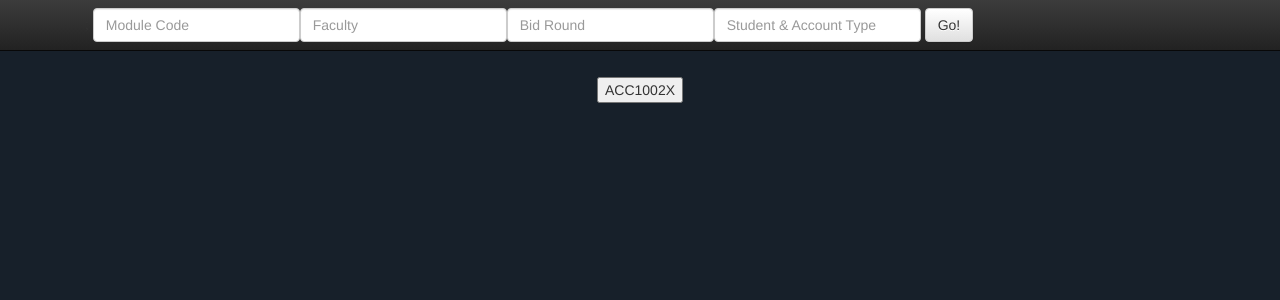
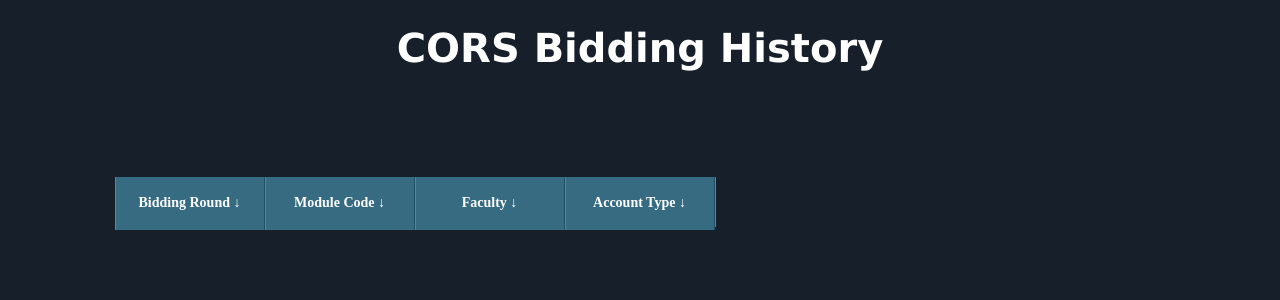
Before and after one commit to yogamurti/HacknRoll, a PHP site: page / in a window 1280 px wide. Shown: the top 300 px of the page. Run offline with PHP 8.4, Linux system fonts and the light colour scheme; some libraries are stand-ins or nearby versions.

Commit message:
Add files via upload
proper formatting

```diff
--- a/index.php
+++ b/index.php
@@ -5,50 +5,77 @@
 
 <html>
 <head>
-  <title>CORS Bidding History</title>
-  <meta name="viewport" content="width=device-width">
+  <title>Hack n Roll 2017</title>
   <link rel="stylesheet" href="https://maxcdn.bootstrapcdn.com/bootstrap/3.3.6/css/bootstrap.min.css">
   <link rel="stylesheet" href="https://maxcdn.bootstrapcdn.com/bootstrap/3.3.6/css/bootstrap-theme.min.css">
   <link rel="stylesheet" href="stylesheet.css">
-  <nav class='navbar navbar-inverse navbar-fixed-top'>
+</head>
+<body>
+  <br/>
+  <div class="mainHeading">CORS Bidding History</div>
     <div class='container'>
-      <div class='navbar-header'>
-        <button type='button' class='navbar-toggle collapsed' data-toggle='collapse' data-target='#navbar' aria-expanded='false' aria-controls='navbar'>
-          <span class='sr-only'>Toggle navigation</span>
-          <span class='icon-bar'></span>
-          <span class='icon-bar'></span>
-          <span class='icon-bar'></span>
-        </button>
-      </div>
-      <div id='navbar' class='collapse navbar-collapse'>
-        <ul class='nav navbar-nav'></ul>
-        <?php
-          echo "<form class='navbar-form' method='post'>;
-          <div class='form-group'>
-            <div id='MC' style='float:left'><input placeholder='Module Code' class='form-control' name='ModuleCode' type='text'></div>
-            <div id='FAC' style='float:left'><input placeholder='Faculty' class='form-control' name='Faculty' type='text'></div>
-            <div id='BR' style='float:left'><input placeholder='Bid Round' class='form-control' name='BiddingRound' type='text'></div>
-            <div id='SAT' style='float:left'><input placeholder='Student & Account Type' class='form-control' name='StudentAccountType' type='text'></div>
+      <div class='topbar'>
+        <div style = "font-family: Times New Roman; font-size: 20px";>
+          <div class='tocenter'>
+            <div id='wrap'>
+              <center>
+              <ul class='menu'>
+                <li>
+                  <a href="#"><b>Bidding Round ↓</a></b>
+                  <ul>
+                    <li><a href="#"><b>1A</b></a></li>
+                    <li><a href="#"><b>1B</b></a></li>
+                    <li><a href="#"><b>2A</b></a></li>
+                    <li><a href="#"><b>2B</b></a></li>
+                    <li><a href="#"><b>3A</b></a></li>
+                    <li><a href="#"><b>3B</b></a></li>
+                  </ul>
+                </li>
+                <li>
+                  <a href="#"><b>Module Code ↓</a></b>
+                  <ul>
+                    <li><a href="#"><b>ACC1002X</b></a></li>
+                    <li><a href="#"><b>CS1010S</b></a></li>
+                    <li><a href="#"><b>EC1301</b></a></li>
+                    <li><a href="#"><b>MKT1003X</b></a></li>
+                    <li><a href="#"><b>PL1101E</b></a></li>
+                  </ul>
+                </li>
+                <li>
+                  <a href="#"><b>Faculty ↓</a></b>
+                  <ul>
+                    <li><a href="#"><b>School of Computing</b></a></li>
+                    <li><a href="#"><b>School of Science</b></a></li>
+                  </ul>
+                </li>
+                <li>
+                  <a href="#"><b>Account Type ↓</a></b>
+                  <ul>
+                    <li><a href="#"><b>Programme</b></a></li>
+                  </ul>
+                </li>
+              </ul>
+              </center>
+            </div>
           </div>
-          <button onclick='go()' class='btn btn-default'>Go!</button>
-        </form>";
-        ?>
+        </div>
       </div>
     </div>
-  </nav>
-</head>
-<body>
-  <div class="mainHeading">CORS Bidding History</div>
-    <br/>
+      <!--<form method='post'>
+        <div id='ModuleCode' style='float:left'><input type="text" placeholder='Module Code' class='form-control'></div>
+        <div id='Faculty' style='float:left'><input placeholder='Faculty' class='form-control' type='text'></div>
+        <div id='BiddingRound' style='float:left'><input placeholder='Bid Round' class='form-control' type='text'></div>
+        <div id='StudentAccountType' style='float:left'><input placeholder='Student & Account Type' class='form-control' type='text'></div>
+        <button onclick='go()' class='btn btn-default'>Go</button>-\
+      </form>
   <div class="shows">
     <button onclick='info()' class='optionButton'>ACC1002X</button>
-  </div>
-    <br/>
+  </div>-->
+  <br/>
   <div id="graph"></div>
   <script src="javaScript.js"></script>
   <script src="https://ajax.googleapis.com/ajax/libs/jquery/1.12.4/jquery.min.js"></script>
   <script src="https://code.highcharts.com/highcharts.js"></script>
   <script src="https://code.highcharts.com/modules/exporting.js"></script>
-  <script src="js/bootstrap.min.js"></script>
 </body>
 </html>
--- a/stylesheet.css
+++ b/stylesheet.css
@@ -9,21 +9,6 @@ body{
 
 form {
   padding-top: 100px;
-}
-
-h4 {
-    display: block;
-    font-size: .83em;
-    margin-top: 1.67em;
-    margin-bottom: 1.67em;
-    margin-left: 0;
-    margin-right: 0;
-    font-weight: bold;
-    text-align: left;
-}
-
-div.column {
-    display: inline-block;
 }
 
 .shows{
@@ -40,3 +25,81 @@ div.column {
     font-family:Lucida Sans Unicode;
     fontWeight: 300;
 }
+
+.topbar {
+  padding-top: 100px;
+  margin-bottom: auto;
+}
+
+.tocenter {
+  /* to position menu bar */
+    width: 1051;
+    max-width: 1162.57;
+    margin: 0 auto;
+}
+
+#wrap {
+    margin: 0; /* Ensures there is no space between sides of the screen and the menu */
+    z-index: 99; /* Makes sure that menu remains on top of other page elements */
+    position: relative;
+    background-color: #366b82;
+}
+
+.menu {
+    height: 50px;
+    padding: 0;
+    margin: 0;
+    position: absolute; /* Ensures that the menu doesn’t affect other elements */
+    border-right: 1px solid #54879d;
+}
+
+.menu li {
+    height: auto;
+    width: 150px;  /* Each menu item is 150px wide */
+    float: left;  /* This lines up the menu items horizontally */
+    text-align: center;  /* All text is placed in the center of the box */
+    list-style: none;  /* Removes the default styling (bullets) for the list */
+    font: normal bold 14px/1.2em Times New Roman;
+    padding: 0;
+    margin: 0;
+    background-color: #366b82;
+}
+
+.menu a {
+    padding: 18px 0;  /* Adds a padding on the top and bottom so the text appears centered vertically */
+    border-left: 1px solid #54879d; /* Creates a border in a slightly lighter shade of blue than the background.  Combined with the right border, this creates a nice effect. */
+    border-right: 1px solid #1f5065; /* Creates a border in a slightly darker shade of blue than the background.  Combined with the left border, this creates a nice effect. */
+    text-decoration: none;  /* Removes the default hyperlink styling. */
+    color: white; /* Text color is white */
+    display: block;
+}
+
+li:hover#menu, a:hover#menu {
+    background-color: red;
+}
+
+.menu li ul {
+    display: none;  /* Hides the drop-down menu */
+    height: auto;
+    margin: 0; /* Aligns drop-down box underneath the menu item */
+    padding: 0; /* Aligns drop-down box underneath the menu item */
+}
+
+.menu li:hover ul {
+    display: block; /* Displays the drop-down box when the menu item is hovered over */
+}
+
+.menu li ul li {
+    background-color: #54879d;
+}
+
+.menu li ul li a {
+    border-left: 1px solid #1f5065;
+    border-right: 1px solid #1f5065;
+    border-top: 1px solid #74a3b7;
+    border-bottom: 1px solid #1f5065;
+}
+
+.menu li ul li a:hover {
+    background-color: red;
+}
```
